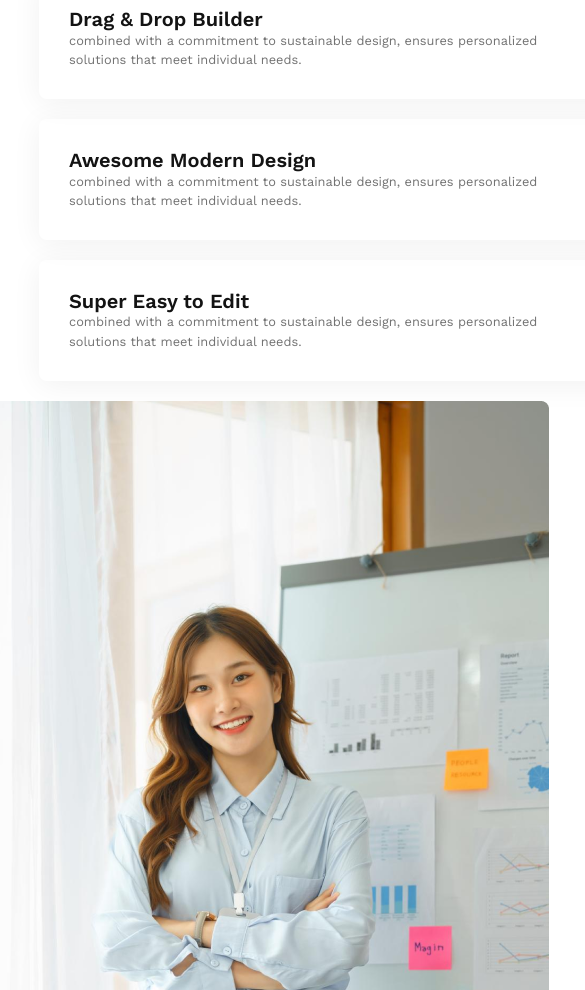
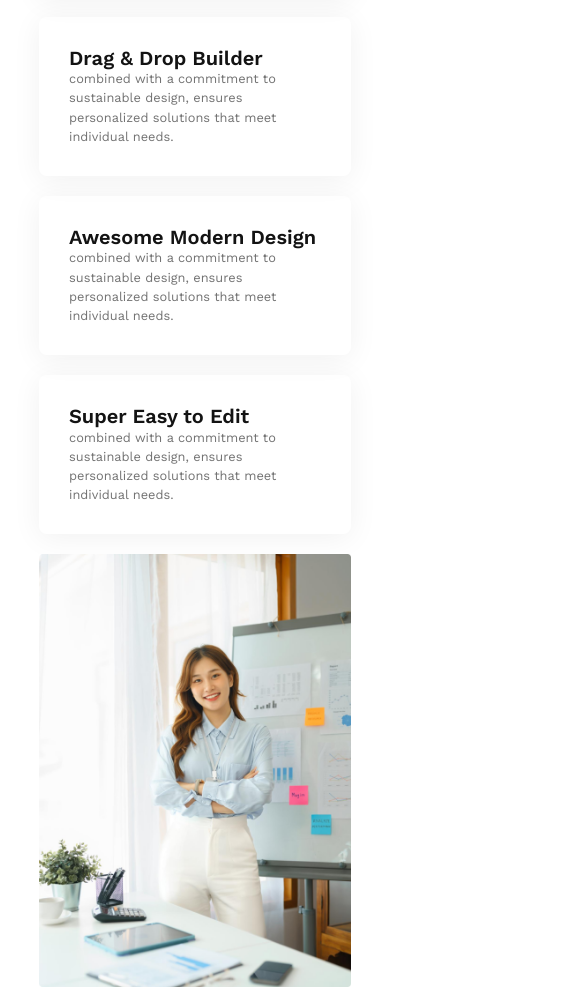
Before and after one commit to afrin19sanjana/G-3-Architects-Responsive-project, a plain HTML site: page index.html in a window 390 px wide. Shown: the part 2920-3910 px from the top of the page, 585 px wide, since content can reach past the window. Drawn offline with nearby package versions, Linux system fonts and the light colour scheme.

Commit message:
fixing responsive issues on featute-experience

```diff
--- a/css/style.css
+++ b/css/style.css
@@ -235,14 +235,14 @@ nav .menu a:hover{
     margin-right: 28px;
    }
   .experience-image{
-    width: 708px;
+    max-width: 800px;
   }
    .experience-image img{
     max-width: 100%;
 
    }
   .experience-content{
-    max-width:392px;
+    max-width:586px;
   }
     .secondery-button {
     padding:46px 42px;
@@ -251,18 +251,21 @@ nav .menu a:hover{
     border-radius: 8px;
     color:#ffffff;
     transform: translateY(-100px);
-    margin-left: -40px;
+    margin-left:-100px;
     font-size: 1.5rem;
    }
    .secondery-button button b{
     font-size: 4rem;
+   }
+   .feature-experience-content-box{
+    max-width:586px;
    }
    .feature-experience-content {
     padding:30px;
     box-shadow: 0px 4px 30px 0px rgba(0, 0, 0, 0.06);
     margin: 20px 0px;
     border-radius: 8px;
-    width:586px;
+    max-width:586px;
    }
    .feature-experience-content h3{
     color:#131313;
--- a/index.html
+++ b/index.html
@@ -61,7 +61,7 @@
                   <h3>Features you will love & enjoy</h3>
                   <p>G3-Architecture is an East Sussex-based firm specializing in residential projects. With over 20 years of experience. </p>
                 </div>
-                <div class="">
+                <div class="feature-experience-content-box">
                   <div class="feature-experience-content">
                       <h3>Dexktop & Mobile Version</h3>
                       <p> combined with a commitment to sustainable design, ensures personalized solutions that meet individual needs.</p>
@@ -83,7 +83,7 @@
             <div class="">
               <div class="experience-image">
                   <img src="images/architect.png" alt="architect-women">
-              </div class="">
+              <div class="">
                       <button class="secondery-button"><b>10+Year</b> <br>Experience</button>
             </div>
          </div>
```
